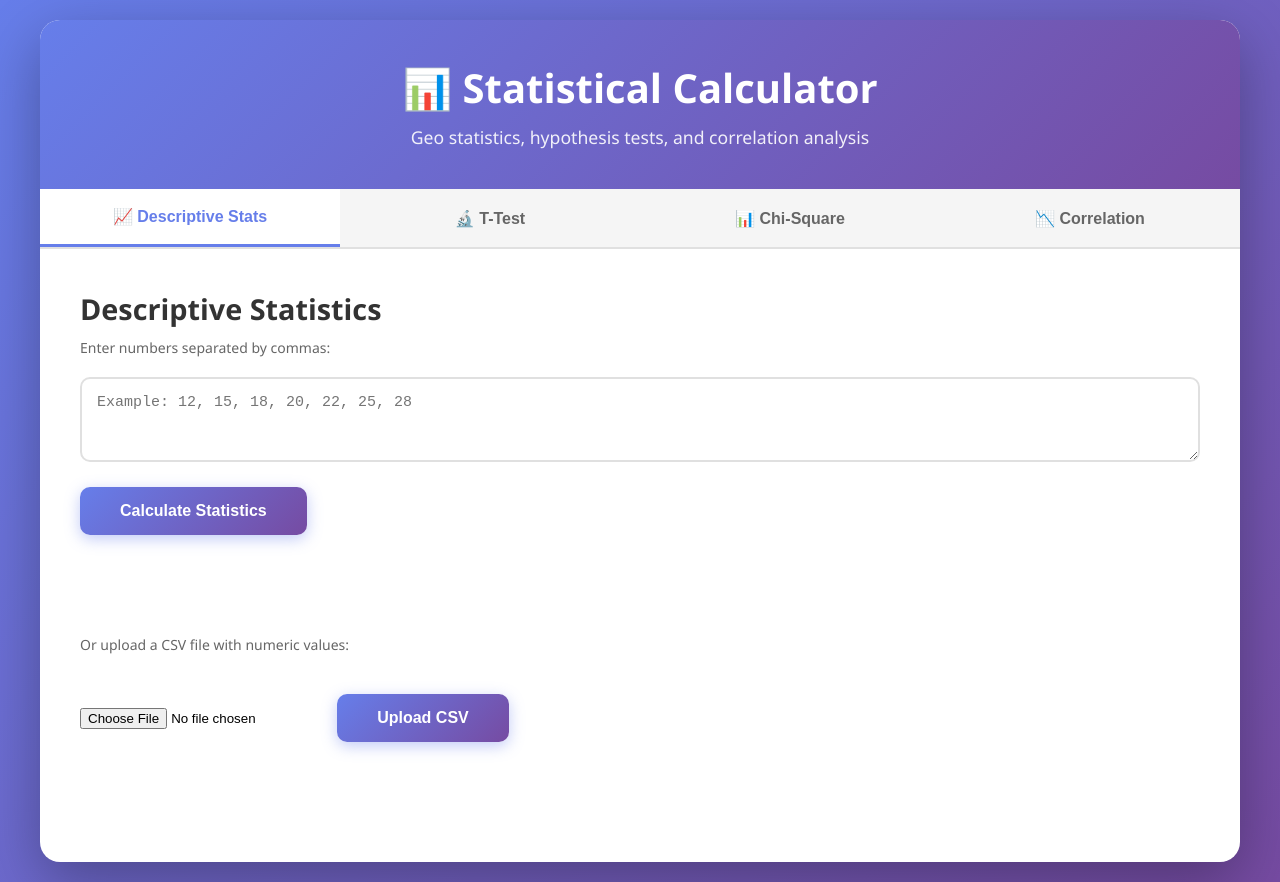
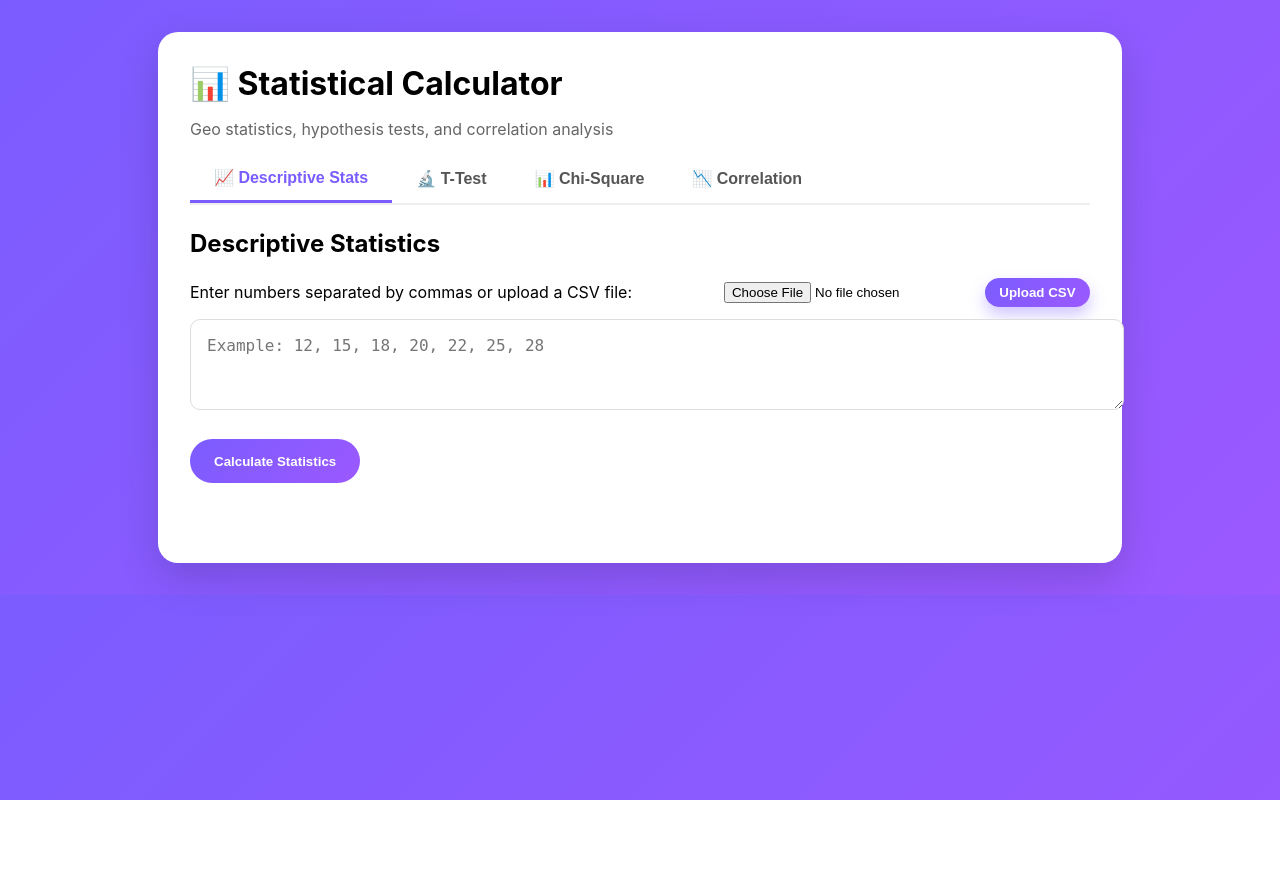
Before and after one commit to Amir-zarezadeh/statistical-calculator-scrum, a Flask app: page / in a window 1280 px wide. After the commit the page ends 800 px from the top, so only its background shows below. Run offline with Flask 3, Linux system fonts and the light colour scheme.

Commit message:
Update UI layout for descriptive stats and CSV upload

```diff
--- a/static/style.css
+++ b/static/style.css
@@ -1,316 +1,146 @@
-* {
+body {
+    font-family: 'Inter', sans-serif;
+    background: linear-gradient(135deg, #7b5cff, #9b59ff);
     margin: 0;
     padding: 0;
-    box-sizing: border-box;
-}
-
-body {
-    font-family: 'Segoe UI', Tahoma, Geneva, Verdana, sans-serif;
-    background: linear-gradient(135deg, #667eea 0%, #764ba2 100%);
-    min-height: 100vh;
-    padding: 20px;
+    display: flex;
+    justify-content: center;
 }
 
 .container {
-    max-width: 1200px;
-    margin: 0 auto;
-    background: white;
+    max-width: 900px;
+    width: 100%;
+    background: #fff;
+    padding: 2rem;
+    margin: 2rem;
     border-radius: 20px;
-    box-shadow: 0 20px 60px rgba(0, 0, 0, 0.3);
-    overflow: hidden;
-}
-
-header {
-    background: linear-gradient(135deg, #667eea 0%, #764ba2 100%);
-    color: white;
-    padding: 40px;
-    text-align: center;
+    box-shadow: 0 15px 40px rgba(0, 0, 0, 0.15);
 }
 
 header h1 {
-    font-size: 2.5em;
-    margin-bottom: 10px;
-    font-weight: 700;
+    margin: 0;
 }
 
 .subtitle {
-    font-size: 1.1em;
-    opacity: 0.9;
+    color: #666;
 }
 
 .tabs {
     display: flex;
-    background: #f5f5f5;
-    border-bottom: 2px solid #e0e0e0;
-    overflow-x: auto;
+    border-bottom: 2px solid #eee;
+    margin-bottom: 1.5rem;
 }
 
 .tab-button {
-    flex: 1;
-    padding: 18px 20px;
+    padding: 0.8rem 1.5rem;
+    background: transparent;
     border: none;
-    background: transparent;
     cursor: pointer;
-    font-size: 16px;
+    font-size: 1rem;
     font-weight: 600;
-    color: #666;
-    transition: all 0.3s ease;
-    white-space: nowrap;
-}
-
-.tab-button:hover {
-    background: #e8e8e8;
-    color: #333;
+    color: #555;
 }
 
 .tab-button.active {
-    background: white;
-    color: #667eea;
-    border-bottom: 3px solid #667eea;
+    border-bottom: 3px solid #7b5cff;
+    color: #7b5cff;
 }
 
 .tab-content {
     display: none;
-    padding: 40px;
-    animation: fadeIn 0.3s ease;
 }
 
 .tab-content.active {
     display: block;
 }
 
-@keyframes fadeIn {
-    from {
-        opacity: 0;
-        transform: translateY(10px);
-    }
-    to {
-        opacity: 1;
-        transform: translateY(0);
-    }
-}
-
-.tab-content h2 {
-    color: #333;
-    margin-bottom: 10px;
-    font-size: 1.8em;
-}
-
 .instruction {
+    margin-bottom: 0.5rem;
     color: #666;
-    margin-bottom: 20px;
-    font-size: 14px;
 }
 
 textarea {
     width: 100%;
-    padding: 15px;
-    border: 2px solid #e0e0e0;
+    padding: 1rem;
     border-radius: 10px;
-    font-size: 15px;
-    font-family: 'Courier New', monospace;
-    resize: vertical;
-    transition: border-color 0.3s ease;
-}
-
-textarea:focus {
-    outline: none;
-    border-color: #667eea;
+    border: 1px solid #ddd;
+    font-size: 1rem;
+    margin-bottom: 1rem;
 }
 
 .btn-calculate {
-    background: linear-gradient(135deg, #667eea 0%, #764ba2 100%);
+    background: linear-gradient(135deg, #7b5cff, #9b59ff);
+    padding: 0.9rem 1.5rem;
     color: white;
     border: none;
-    padding: 15px 40px;
-    font-size: 16px;
+    border-radius: 999px;
+    cursor: pointer;
     font-weight: 600;
-    border-radius: 10px;
-    cursor: pointer;
-    margin-top: 20px;
-    transition: all 0.3s ease;
-    box-shadow: 0 4px 15px rgba(102, 126, 234, 0.4);
+    transition: 0.2s ease;
 }
 
 .btn-calculate:hover {
     transform: translateY(-2px);
-    box-shadow: 0 6px 20px rgba(102, 126, 234, 0.6);
-}
-
-.btn-calculate:active {
-    transform: translateY(0);
+    box-shadow: 0 8px 20px rgba(123, 92, 255, 0.4);
 }
 
 .result {
-    margin-top: 30px;
-    padding: 25px;
-    border-radius: 10px;
-    animation: slideIn 0.4s ease;
-}
-
-@keyframes slideIn {
-    from {
-        opacity: 0;
-        transform: translateY(20px);
-    }
-    to {
-        opacity: 1;
-        transform: translateY(0);
-    }
+    margin-top: 1rem;
+    padding: 1rem;
+    border-radius: 12px;
 }
 
 .result.success {
-    background: #f0f9ff;
-    border-left: 5px solid #667eea;
+    background: #e8ffe8;
+    border: 1px solid #7ecb7e;
 }
 
 .result.error {
-    background: #fff5f5;
-    border-left: 5px solid #f44336;
+    background: #ffeaea;
+    border: 1px solid #ff6b6b;
 }
 
-.result h3 {
-    color: #333;
-    margin-bottom: 20px;
-    font-size: 1.5em;
+/* --- new layout --- */
+
+.instruction-row {
+    display: flex;
+    justify-content: space-between;
+    align-items: center;
+    gap: 1rem;
+    margin-bottom: 0.75rem;
+    flex-wrap: wrap;
 }
 
-.stats-grid {
-    display: grid;
-    grid-template-columns: repeat(auto-fit, minmax(200px, 1fr));
-    gap: 15px;
-    margin-top: 20px;
+.upload-inline {
+    display: flex;
+    align-items: center;
+    gap: 0.5rem;
 }
 
-.stat-card {
-    background: white;
-    padding: 20px;
-    border-radius: 10px;
-    box-shadow: 0 2px 8px rgba(0, 0, 0, 0.1);
-    transition: transform 0.3s ease, box-shadow 0.3s ease;
+.btn-upload {
+    padding: 0.45rem 0.9rem;
+    border-radius: 999px;
+    border: none;
+    cursor: pointer;
+    font-weight: 600;
+    background: linear-gradient(135deg, #7b5cff, #9b59ff);
+    color: #fff;
+    box-shadow: 0 8px 16px rgba(123, 92, 255, 0.35);
+    transition: transform 0.1s ease, box-shadow 0.1s ease;
 }
 
-.stat-card:hover {
-    transform: translateY(-5px);
-    box-shadow: 0 4px 15px rgba(0, 0, 0, 0.15);
+.btn-upload:hover {
+    transform: translateY(-1px);
+    box-shadow: 0 10px 20px rgba(123, 92, 255, 0.4);
 }
 
-.stat-card.highlight {
-    background: linear-gradient(135deg, #fff5f8 0%, #f0f9ff 100%);
-    border: 2px solid #667eea;
+.btn-upload:active {
+    transform: scale(0.96);
+    box-shadow: 0 4px 10px rgba(123, 92, 255, 0.3);
 }
 
-.stat-card.significant {
-    background: #e8f5e9;
-    border: 2px solid #4caf50;
+.csv-message {
+    font-size: 0.85rem;
+    color: #666;
+    margin-bottom: 0.6rem;
 }
-
-.stat-card.not-significant {
-    background: #fff3e0;
-    border: 2px solid #ff9800;
-}
-
-.stat-label {
-    font-size: 13px;
-    color: #666;
-    font-weight: 600;
-    text-transform: uppercase;
-    letter-spacing: 0.5px;
-    margin-bottom: 8px;
-}
-
-.stat-value {
-    font-size: 24px;
-    font-weight: 700;
-    color: #333;
-}
-
-.note {
-    margin-top: 25px;
-    padding: 15px;
-    background: #fff9e6;
-    border-left: 4px solid #ffc107;
-    border-radius: 5px;
-    font-size: 14px;
-    line-height: 1.6;
-}
-
-.note strong {
-    color: #f57c00;
-}
-
-footer {
-    background: #f5f5f5;
-    padding: 20px;
-    text-align: center;
-    color: #666;
-    font-size: 14px;
-    border-top: 1px solid #e0e0e0;
-}
-
-.footer-note {
-    margin-top: 5px;
-    font-size: 12px;
-    color: #999;
-}
-
-/* Responsive Design */
-@media (max-width: 768px) {
-    header h1 {
-        font-size: 1.8em;
-    }
-
-    .tabs {
-        flex-direction: column;
-    }
-
-    .tab-button {
-        border-bottom: 1px solid #e0e0e0;
-    }
-
-    .tab-button.active {
-        border-left: 3px solid #667eea;
-        border-bottom: 1px solid #e0e0e0;
-    }
-
-    .tab-content {
-        padding: 20px;
-    }
-
-    .stats-grid {
-        grid-template-columns: 1fr;
-    }
-}
-
-/* Loading animation */
-.loading {
-    display: inline-block;
-    width: 20px;
-    height: 20px;
-    border: 3px solid rgba(255, 255, 255, 0.3);
-    border-radius: 50%;
-    border-top-color: white;
-    animation: spin 1s ease-in-out infinite;
-}
-
-@keyframes spin {
-    to { transform: rotate(360deg); }
-}
-
-/* Scrollbar styling */
-::-webkit-scrollbar {
-    width: 10px;
-}
-
-::-webkit-scrollbar-track {
-    background: #f1f1f1;
-}
-
-::-webkit-scrollbar-thumb {
-    background: #888;
-    border-radius: 5px;
-}
-
-::-webkit-scrollbar-thumb:hover {
-    background: #555;
-}
--- a/templates/index.html
+++ b/templates/index.html
@@ -14,30 +14,48 @@
         </header>
 
         <div class="tabs">
-            <button class="tab-button active" data-tab="descriptive">📈 Descriptive Stats</button>
-            <button class="tab-button" data-tab="ttest">🔬 T-Test</button>
-            <button class="tab-button" data-tab="chisquare">📊 Chi-Square</button>
-            <button class="tab-button" data-tab="correlation">📉 Correlation</button>
+            <button class="tab-button active" data-tab="descriptive">
+                📈 Descriptive Stats
+            </button>
+            <button class="tab-button" data-tab="ttest">
+                🔬 T-Test
+            </button>
+            <button class="tab-button" data-tab="chisquare">
+                📊 Chi-Square
+            </button>
+            <button class="tab-button" data-tab="correlation">
+                📉 Correlation
+            </button>
         </div>
 
         <!-- Descriptive Statistics Tab -->
         <div class="tab-content active" id="descriptive">
             <h2>Descriptive Statistics</h2>
 
-            <p class="instruction">Enter numbers separated by commas:</p>
-            <textarea id="descriptive-input" placeholder="Example: 12, 15, 18, 20, 22, 25, 28" rows="3"></textarea>
-            <button class="btn-calculate" onclick="calculateDescriptive()">Calculate Statistics</button>
+            <div class="instruction-row">
+                <span class="instruction-text">
+                    Enter numbers separated by commas or upload a CSV file:
+                </span>
+
+                <span class="upload-inline">
+                    <input type="file" id="csv-input" accept=".csv">
+                    <button type="button" class="btn-upload" onclick="uploadCsv()">
+                        Upload CSV
+                    </button>
+                </span>
+            </div>
+
+            <textarea id="descriptive-input"
+                      placeholder="Example: 12, 15, 18, 20, 22, 25, 28"
+                      rows="3"></textarea>
+
+            <div id="csv-message" class="csv-message"></div>
+
+            <button class="btn-calculate" onclick="calculateDescriptive()">
+                Calculate Statistics
+            </button>
+
             <div id="descriptive-result" class="result"></div>
-
-            <!-- CSV Upload Section -->
-            <div class="csv-upload" style="margin-top: 20px;">
-                <p class="instruction">Or upload a CSV file with numeric values:</p>
-
-                <input type="file" id="csv-input" accept=".csv">
-                <button class="btn-calculate" onclick="uploadCsv()">Upload CSV</button>
-
-                <div id="csv-message" class="result"></div>
-            </div>
         </div>
 
         <!-- T-Test Tab -->
@@ -66,7 +84,6 @@
             <button class="btn-calculate" onclick="calculateCorrelation()">Calculate Correlation</button>
             <div id="correlation-result" class="result"></div>
         </div>
-
     </div>
 
     <script src="{{ url_for('static', filename='script.js') }}"></script>
```
